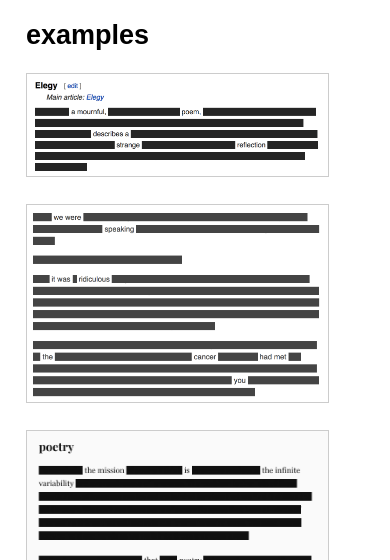
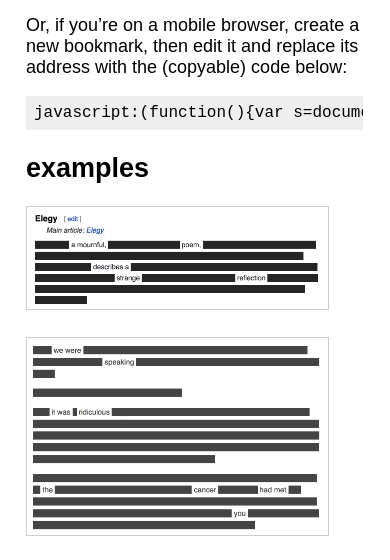
Before and after one commit to mkremins/blackout, a website: page docs/index.html in a window 390 px wide. Shown: the part 258-818 px from the top of the page. Drawn offline with Linux system fonts and the light colour scheme.

Commit message:
Add instructions for mobile usage to site

```diff
--- a/docs/index.html
+++ b/docs/index.html
@@ -26,6 +26,12 @@
     padding: 4px;
     text-decoration: none;
   }
+  pre {
+    background: #eee;
+    font-size: 16px;
+    overflow: scroll;
+    padding: 0.5em;
+  }
   a {
     color: rgb(50,150,255);
   }
@@ -45,6 +51,8 @@
     <h1>blackout poetry generator</h1>
     <p>Turns any web page into a work of procedurally generated blackout poetry!</p>
     <p>To use it, just drag the <a class="bookmarklet" href="javascript:(function(){var s=document.createElement('script');s.setAttribute('src','https://mkremins.github.io/blackout/bundle.js?'+Math.floor((new Date()).getTime()/3600000));document.body.appendChild(s);}())">blackout poetry generator</a> bookmarklet to your browser’s bookmarks bar, then hit the button.</p>
+    <p>Or, if you’re on a mobile browser, create a new bookmark, then edit it and replace its address with the (copyable) code below:</p>
+    <pre>javascript:(function(){var s=document.createElement('script');s.setAttribute('src','https://mkremins.github.io/blackout/bundle.js?'+Math.floor((new Date()).getTime()/3600000));document.body.appendChild(s);}())</pre>
     <h2>examples</h2>
     <div>
       <a href="https://en.wikipedia.org/wiki/Poetry#Elegy"><img src="examples/elegy.png" alt=""></a>
```
